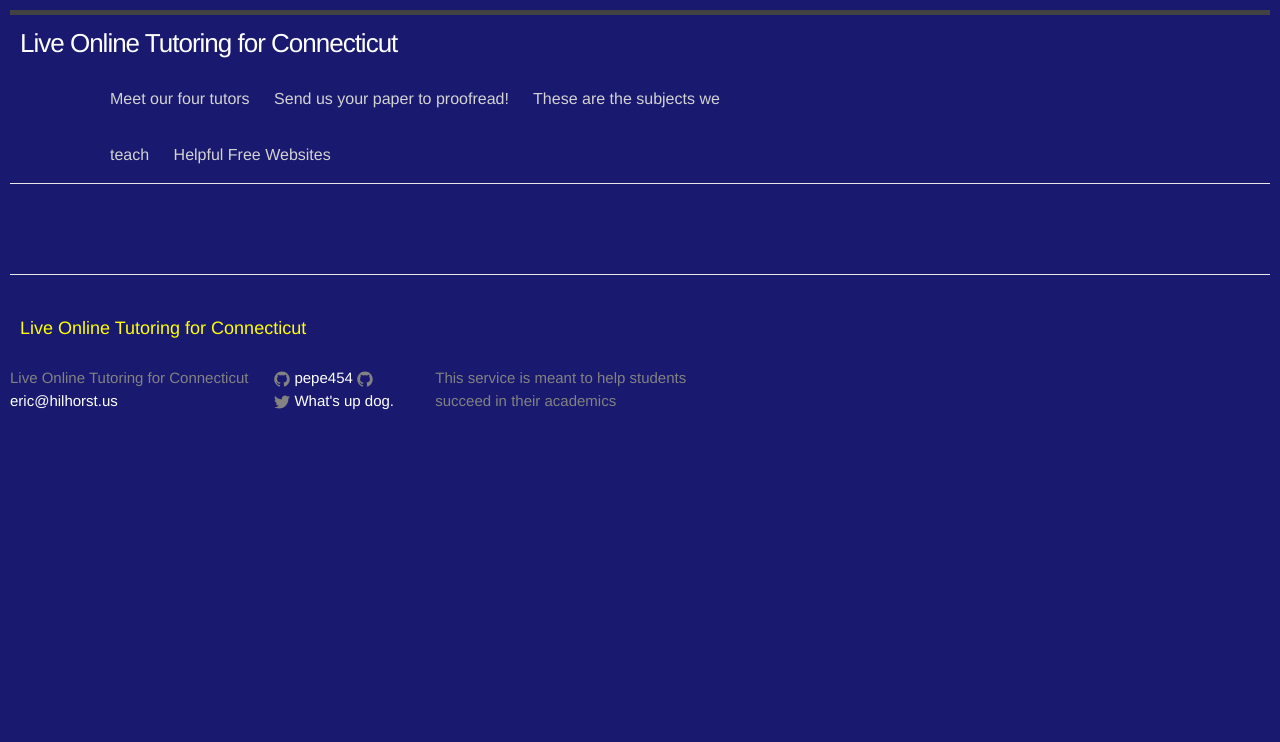
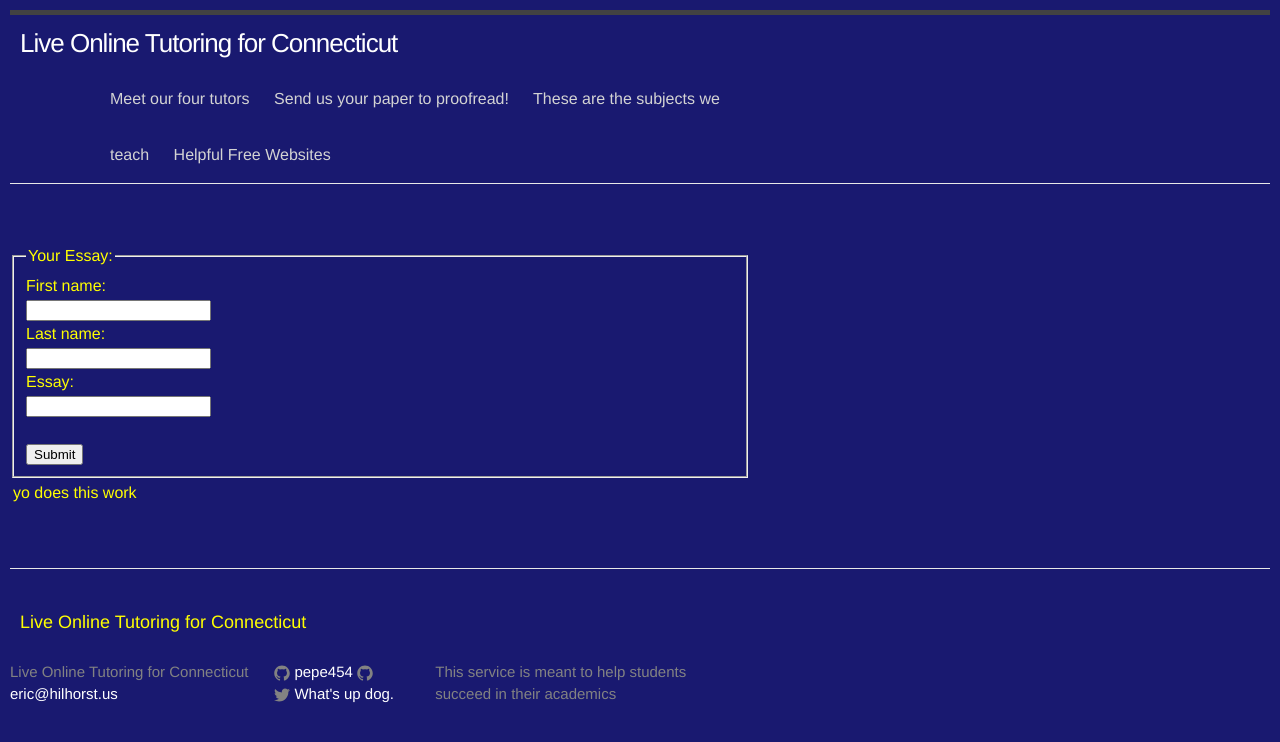
Before and after one commit to pepe454/pepe454.github.io, a Jekyll site: the page built from proofreading.md, in a window 1280 px wide. Shown: the top 742 px of the page. Built offline with Jekyll 4.4.1, drawn with Linux system fonts in a browser that asks for light colours.

Commit message:
Update proofreading.md

```diff
--- a/proofreading.md
+++ b/proofreading.md
@@ -3,3 +3,34 @@ layout: page
 title: Send us your paper to proofread!
 permalink: /proofreading/
 ---
+<html>
+<body>
+
+<form action="action_page.php">
+  <fieldset>
+    <legend>Your Essay:</legend>
+    First name:<br>
+    <input type="text" name="firstname">
+    <br>
+    Last name:<br>
+    <input type="text" name="lastname">
+    <br>
+    Essay:<br>
+    <input type="text"
+           name="Essay"
+           cols="35"
+           rows="10"
+           style="Width 150px; Height 100px;">
+    <br><br>
+    <input type="submit" value="Submit">
+  </fieldset>
+</form>
+<table>
+ <tr>
+   <td>
+   yo does this work
+   </td>
+ </tr>
+</table>
+</body>
+</html>
```
